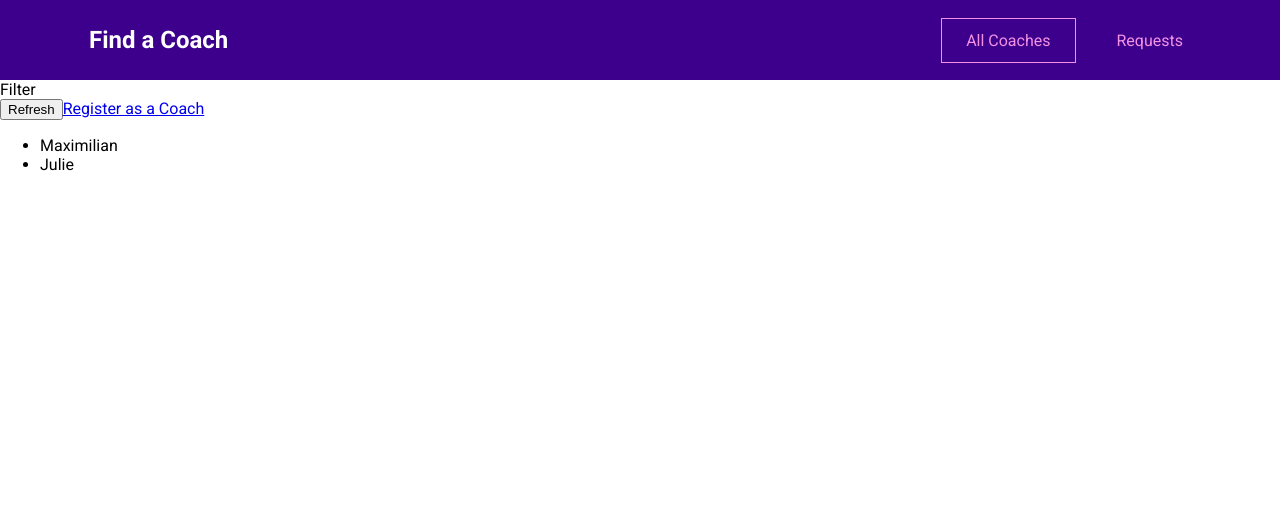
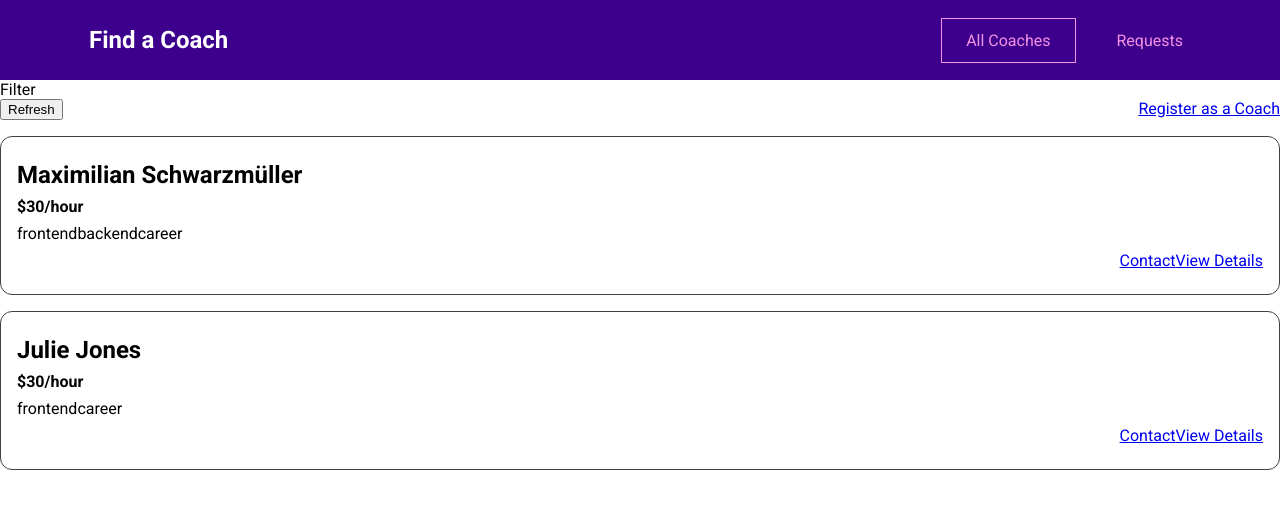
Before and after one commit to plarrea/vue-coach-finder-app, a Vue app: page /coaches in a window 1280 px wide. Shown: the top 508 px of the page. Built offline with nearby package versions, Linux system fonts and the light colour scheme.

Commit message:
added coach item component

```diff
--- /dev/null
+++ b/src/components/coaches/CoachItem.vue
@@ -0,0 +1,57 @@
+<template>
+  <li>
+    <h3>{{ fullName }}</h3>
+    <h4>${{ rate }}/hour</h4>
+    <div>
+      <span v-for="area in areas" :key="area">{{ area }}</span>
+    </div>
+    <div class="actions">
+      <router-link :to="contactLink">Contact</router-link>
+      <router-link :to="detailsLink">View Details</router-link>
+    </div>
+  </li>
+</template>
+
+<script>
+export default {
+  props: ["id", "firstName", "lastName", "rate", "areas"],
+  computed: {
+    fullName() {
+      return `${this.firstName} ${this.lastName}`;
+    },
+    contactLink() {
+      return `${this.$route.path}/${this.id}/contact`;
+    },
+    detailsLink() {
+      return `${this.$route.path}/${this.id}`;
+    },
+  },
+};
+</script>
+
+<style scoped>
+li {
+  margin: 1rem 0;
+  border: 1px solid #424242;
+  border-radius: 12px;
+  padding: 1rem;
+}
+
+h3 {
+  font-size: 1.5rem;
+}
+
+h3,
+h4 {
+  margin: 0.5rem 0;
+}
+
+div {
+  margin: 0.5rem 0;
+}
+
+.actions {
+  display: flex;
+  justify-content: flex-end;
+}
+</style>
--- a/src/pages/coaches/CoachesList.vue
+++ b/src/pages/coaches/CoachesList.vue
@@ -6,16 +6,27 @@
       <router-link to="/register">Register as a Coach</router-link>
     </div>
     <ul v-if="hasCoaches">
-      <li v-for="coach in filteredCoaches" :key="coach.id">
-        {{ coach.firstName }}
-      </li>
+      <CoachItem
+        v-for="coach in filteredCoaches"
+        :key="coach.id"
+        :id="coach.id"
+        :first-name="coach.firstName"
+        :last-name="coach.lastName"
+        :rate="coach.hourlyRate"
+        :areas="coach.areas"
+      />
     </ul>
     <h3 v-else>No coaches found.</h3>
   </section>
 </template>
 
 <script>
+import CoachItem from "@/components/coaches/CoachItem.vue";
+
 export default {
+  components: {
+    CoachItem,
+  },
   computed: {
     filteredCoaches() {
       return this.$store.getters["coaches/coaches"];
@@ -26,3 +37,16 @@
   },
 };
 </script>
+
+<style scoped>
+ul {
+  list-style: none;
+  margin: 0;
+  padding: 0;
+}
+
+.controls {
+  display: flex;
+  justify-content: space-between;
+}
+</style>
```
